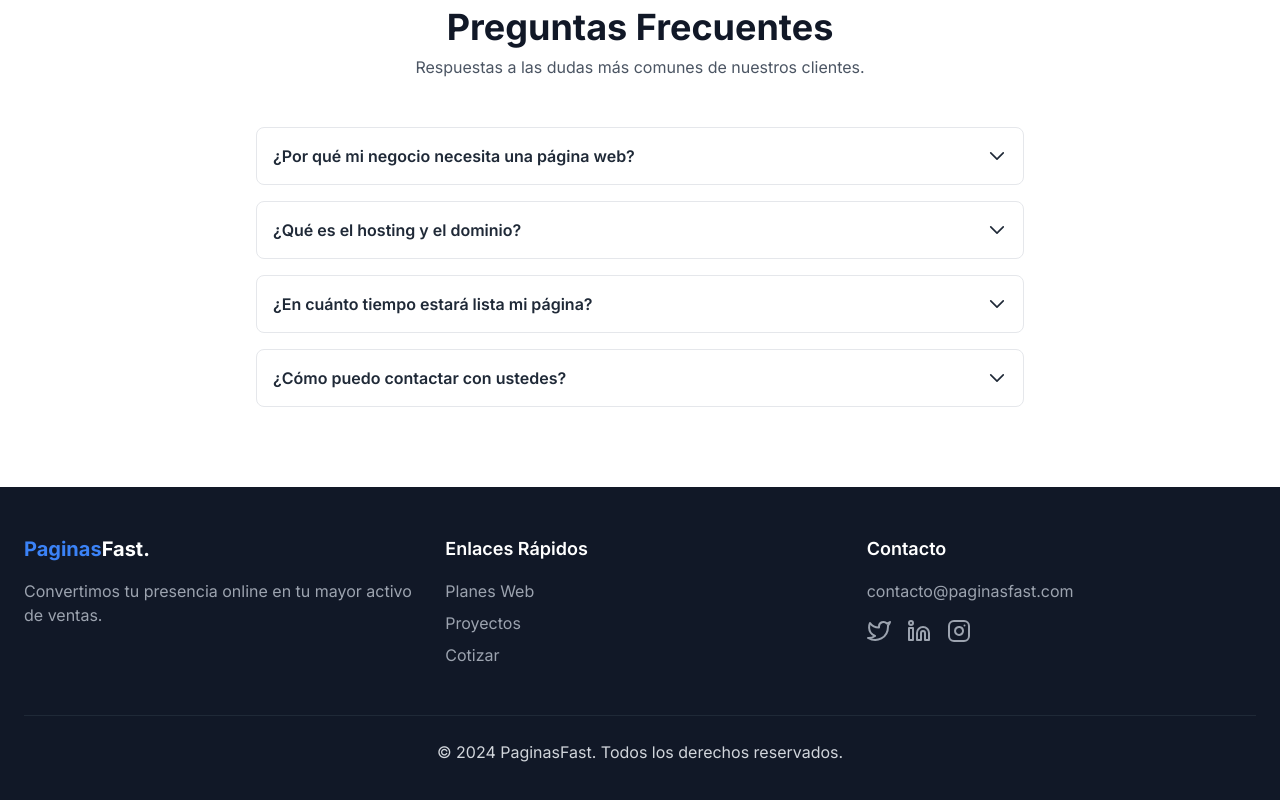
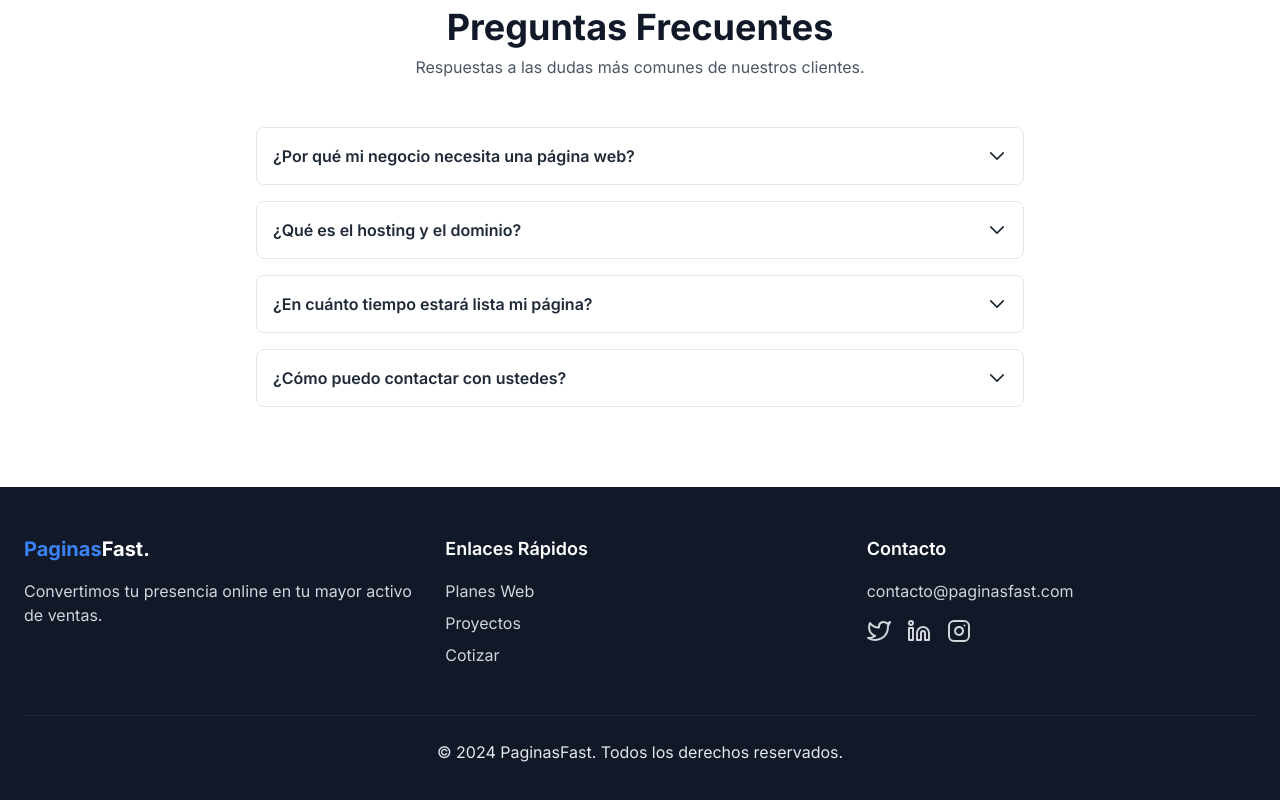
Before and after one commit to depsu/PaginasFast2025, a website: page public/index.html in a window 1280 px wide. Shown: the part 4664-5464 px from the top of the page. Drawn offline with nearby package versions, Linux system fonts and the light colour scheme; files that its build step writes are made by us from their sources.

Commit message:
otros ajustes de seo

```diff
--- a/public/index.html
+++ b/public/index.html
@@ -10,6 +10,8 @@
 
     <link rel="icon" type="image/png" href="/favicon.png">
     <link href="/output.css" rel="stylesheet">
+        <script src="https://cdn.tailwindcss.com"></script>
+
     <link rel="preconnect" href="https://fonts.googleapis.com">
     <link rel="preconnect" href="https://fonts.gstatic.com" crossorigin>
     <link rel="stylesheet" href="https://fonts.googleapis.com/css2?family=Inter:wght@400;500;600;700;800&display=swap">
@@ -580,30 +582,30 @@
             <div class="grid grid-cols-1 md:grid-cols-3 gap-8 text-center md:text-left">
                 <div>
                     <h3 class="text-xl font-bold mb-4"><span class="text-blue-500">Paginas</span>Fast.</h3>
-                    <p class="text-gray-400">Convertimos tu presencia online en tu mayor activo de ventas.</p>
+                    <p class="text-gray-300">Convertimos tu presencia online en tu mayor activo de ventas.</p>
                 </div>
                 <div>
                     <h3 class="text-lg font-semibold mb-4">Enlaces Rápidos</h3>
                     <ul class="space-y-2">
-                        <li><a href="#servicios" class="text-gray-400 hover:text-white">Planes Web</a></li>
-                        <li><a href="#portafolio" class="text-gray-400 hover:text-white">Proyectos</a></li>
-                        <li><a href="#contacto" class="text-gray-400 hover:text-white">Cotizar</a></li>
+                        <li><a href="#servicios" class="text-gray-300 hover:text-white">Planes Web</a></li>
+                        <li><a href="#portafolio" class="text-gray-300 hover:text-white">Proyectos</a></li>
+                        <li><a href="#contacto" class="text-gray-300 hover:text-white">Cotizar</a></li>
                     </ul>
                 </div>
                 <div>
                     <h3 class="text-lg font-semibold mb-4">Contacto</h3>
-                    <p class="text-gray-400">contacto@paginasfast.com</p>
+                    <p class="text-gray-300">contacto@paginasfast.com</p>
                     <div class="flex justify-center md:justify-start space-x-4 mt-4">
-                        <a href="#" class="text-gray-400 hover:text-white"
+                        <a href="#" class="text-gray-300 hover:text-white"
                             aria-label="Visita nuestro perfil de Twitter"><i data-feather="twitter"></i></a>
-                        <a href="#" class="text-gray-400 hover:text-white"
+                        <a href="#" class="text-gray-300 hover:text-white"
                             aria-label="Visita nuestro perfil de LinkedIn"><i data-feather="linkedin"></i></a>
-                        <a href="#" class="text-gray-400 hover:text-white"
+                        <a href="#" class="text-gray-300 hover:text-white"
                             aria-label="Visita nuestro perfil de Instagram"><i data-feather="instagram"></i></a>
                     </div>
                 </div>
             </div>
-            <div class="mt-12 border-t border-gray-800 pt-6 text-center text-gray-300">
+            <div class="mt-12 border-t border-gray-800 pt-6 text-center text-gray-200">
                 <p>&copy; 2024 PaginasFast. Todos los derechos reservados.</p>
             </div>
         </div>
```
